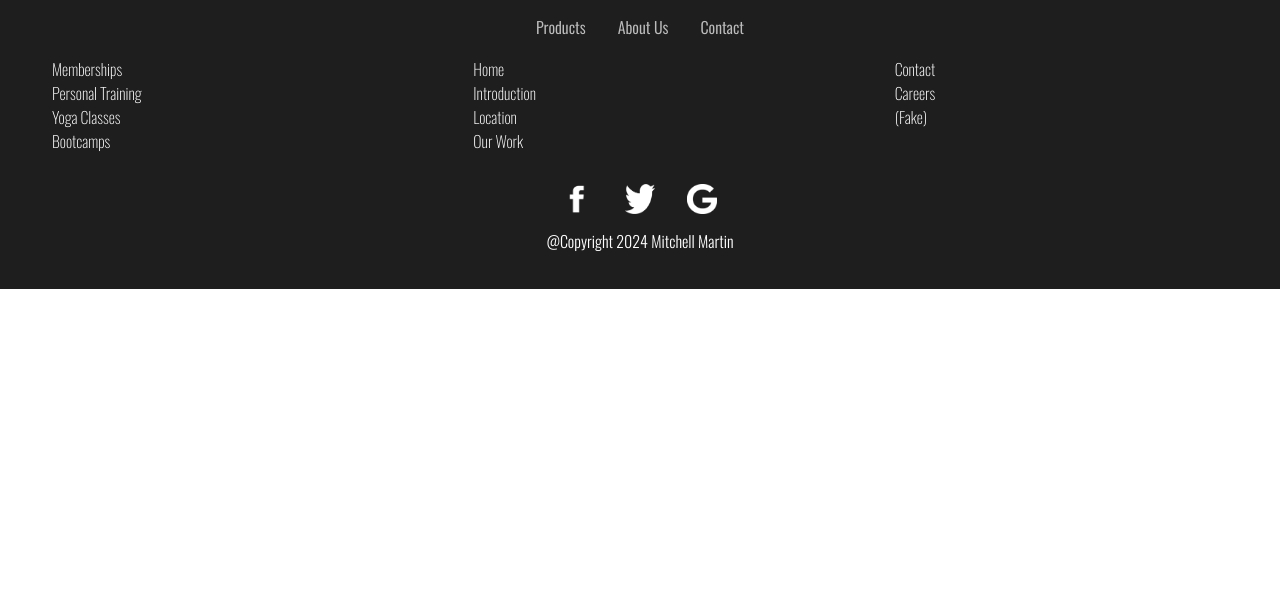
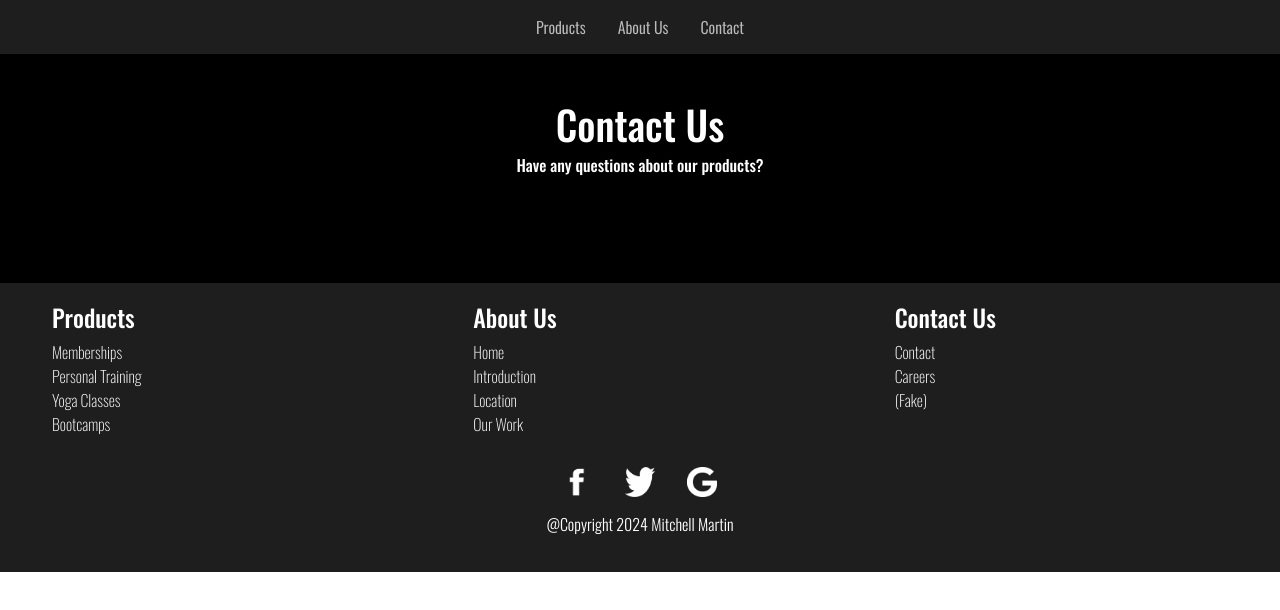
Before and after one commit to mmartin46/Workout635-Website, a React (Vite) app in the folder nextsite.client/: page /contact in a window 1280 px wide. Shown: the top 610 px of the page. Built offline with nearby package versions, Linux system fonts and the light colour scheme; a web font is replaced by a local one.

Commit message:
changes added

```diff
--- a/nextsite.client/src/App.jsx
+++ b/nextsite.client/src/App.jsx
@@ -14,6 +14,7 @@ import MembershipLayout from './components/layouts/MembershipLayout';
 import Topic from './components/general/Topic';
 import YogaClassLayout from './components/layouts/YogaClassLayout';
 import BootCampLayout from './components/layouts/BootcampLayout';
+import ContactLayout from './components/layouts/ContactLayout';
 
 const ScreenRoutes = () => {
     return (
@@ -22,7 +23,8 @@ const ScreenRoutes = () => {
             <Route path="/training" element={<PersonalTrainingLayout />} />
             <Route path="/memberships" element={<MembershipLayout />} />
             <Route path="/yoga" element={<YogaClassLayout />} />
-            <Route path="/bootcamp" element={<BootCampLayout/> }/>
+            <Route path="/bootcamp" element={<BootCampLayout />} />
+            <Route path="/contact" element={<ContactLayout/>} />
         </Routes>
     );
 }
--- a/nextsite.client/src/components/general/Footer.jsx
+++ b/nextsite.client/src/components/general/Footer.jsx
@@ -41,7 +41,13 @@ const Footer = () => {
                 <div className="col">
                     <ul>
                         <li><h4>Contact Us</h4></li>
-                        <li>Contact</li>
+                        <li>
+                            <PlainLink
+                                to="/contact"
+                                fontColor="white">
+                                Contact
+                            </PlainLink>
+                        </li>
                         <li>Careers</li>
                         <li>(Fake)</li>
                     </ul>
--- a/nextsite.client/src/components/general/Header.jsx
+++ b/nextsite.client/src/components/general/Header.jsx
@@ -1,11 +1,17 @@
 import './Header.scss';
-
+import PlainLink from '../buttons/PlainLink';
 const Header = () => {
     return (
         <div className="horizontal-ul">
             <ul className="nav-bar">
                 <li><a>Products</a></li>
-                <li><a>About Us</a></li>
+                <li>
+                    <PlainLink
+                    to="/"
+                    fontColor="white">
+                    About Us
+                    </PlainLink>
+                </li>
                 <li><a>Contact</a></li>
             </ul>
         </div>
--- /dev/null
+++ b/nextsite.client/src/components/layouts/ContactLayout.jsx
@@ -0,0 +1,12 @@
+import Topic from "../general/Topic";
+
+const ContactLayout = () => {
+    return (
+        <div>
+            <Topic title="Contact Us"
+                caption="Have any questions about our products?"/>
+        </div>
+    );
+}
+
+export default ContactLayout;
--- a/nextsite.client/src/components/layouts/YogaClassLayout.scss
+++ b/nextsite.client/src/components/layouts/YogaClassLayout.scss
@@ -33,6 +33,7 @@
     }
 
     img {
+        object-fit: cover;
         display: block;
         margin-left: auto;
         margin-right: auto;
@@ -63,6 +64,7 @@
     }
 
     img {
+        object-fit: cover;
         aspect-ratio: 1/1;
         border-radius: 50%;
         max-width: 200px;
```
